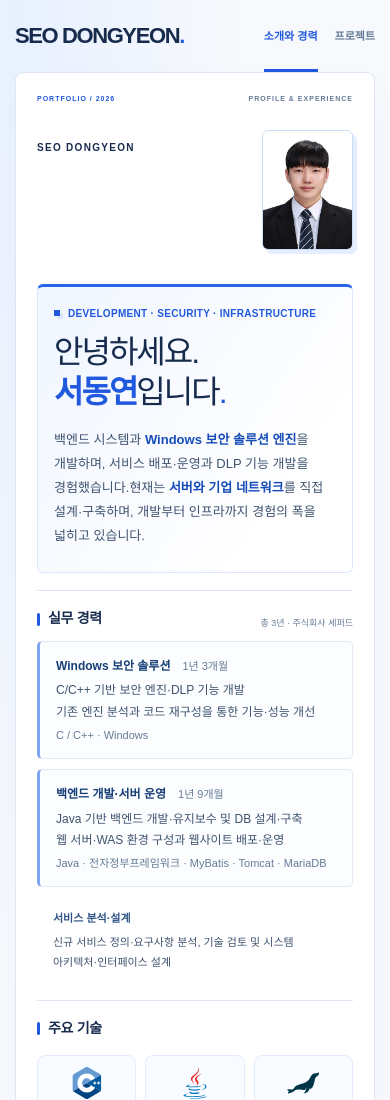
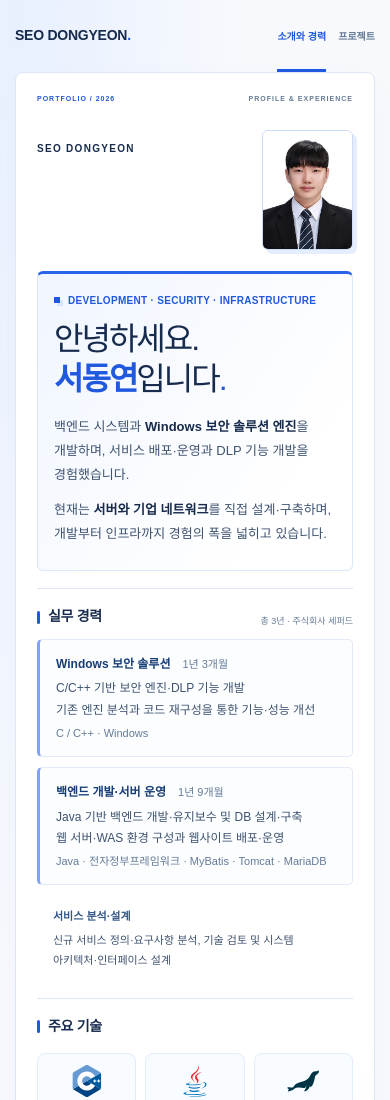
Before and after one commit to sdydy0298-dotcom/portfolio, a website: page index.html in a window 390 px wide. Shown: the top 1100 px of the page. Drawn offline with Linux system fonts and the light colour scheme.

Commit message:
Balance English masthead and simplify profile layout

```diff
--- a/styles.css
+++ b/styles.css
@@ -421,3 +421,36 @@ body.dialog-open { overflow: hidden; }
 .career-design b { color: #315587; }
 @media(max-width:650px) { .intro { padding: 18px 16px 3px; } .intro h1 { font-size: 32px; } .career-design { grid-template-columns: 1fr; gap: 4px; } }
 @media print { .intro { padding: 12px 16px 0; } .intro h1 { font-size: 28px; } .career-row { padding: 9px 12px; } }
+
+
+/* Editorial simplification: keep the navigation centered without an external CTA. */
+.masthead { display: grid; grid-template-columns: minmax(0, 1fr) auto minmax(0, 1fr); }
+.masthead .wordmark { grid-column: 1; justify-self: start; font-size: 21px; letter-spacing: -.6px; white-space: nowrap; }
+.masthead nav { grid-column: 2; justify-self: center; }
+.profile-grid { grid-template-columns: 180px minmax(0, 1fr); }
+.identity { padding-top: 7px; }
+.english-name { text-align: center; margin: 18px 0 0; }
+.intro-text span { display: block; }
+.intro-text span + span { margin-top: 9px; }
+.intro-text strong { color: var(--ink); }
+@media screen and (max-width: 1050px) {
+  .profile-grid { grid-template-columns: 150px minmax(0, 1fr); }
+}
+@media screen and (max-width: 700px) {
+  .masthead { display: flex; justify-content: space-between; gap: 10px; }
+  .masthead .wordmark { font-size: 14px; letter-spacing: -.25px; }
+  .masthead nav { margin-left: auto; gap: 12px; }
+  .masthead nav a { font-size: 10px; }
+  .profile-grid { grid-template-columns: minmax(0, 1fr); }
+  .identity { min-height: 115px; padding: 5px 104px 0 0; }
+  .english-name { text-align: left; margin: 5px 0 0; }
+  .intro-text span + span { margin-top: 11px; }
+}
+@media screen and (max-width: 360px) {
+  .masthead .wordmark { font-size: 12px; }
+  .masthead nav { gap: 8px; }
+  .masthead nav a { font-size: 9px; }
+}
+@media print {
+  .intro-text span + span { margin-top: 4px; }
+}
```
